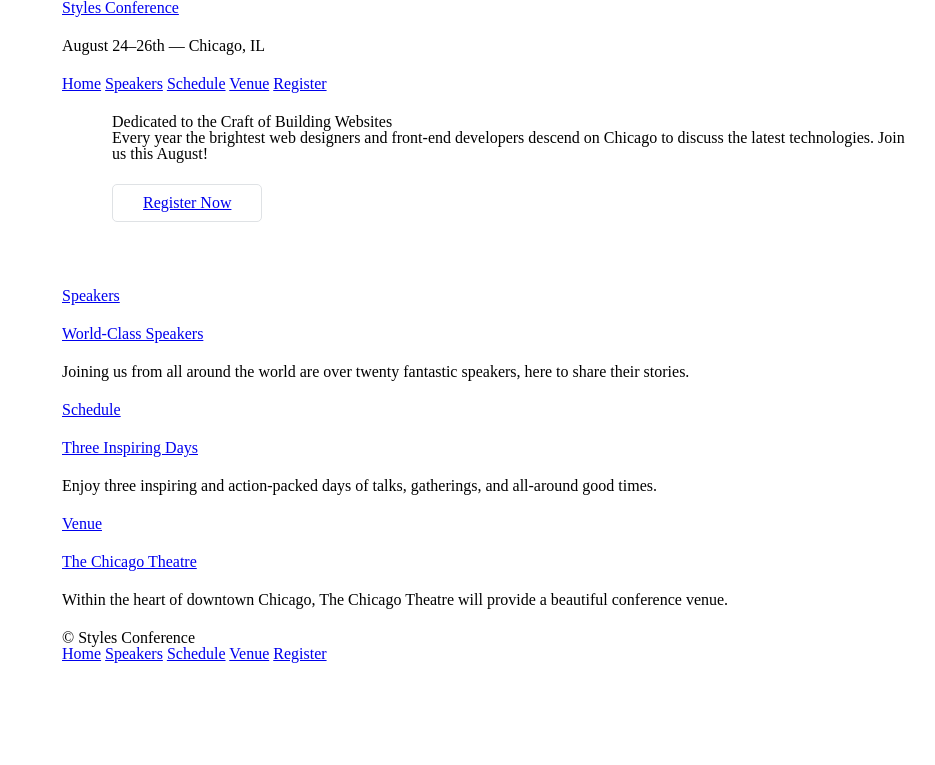
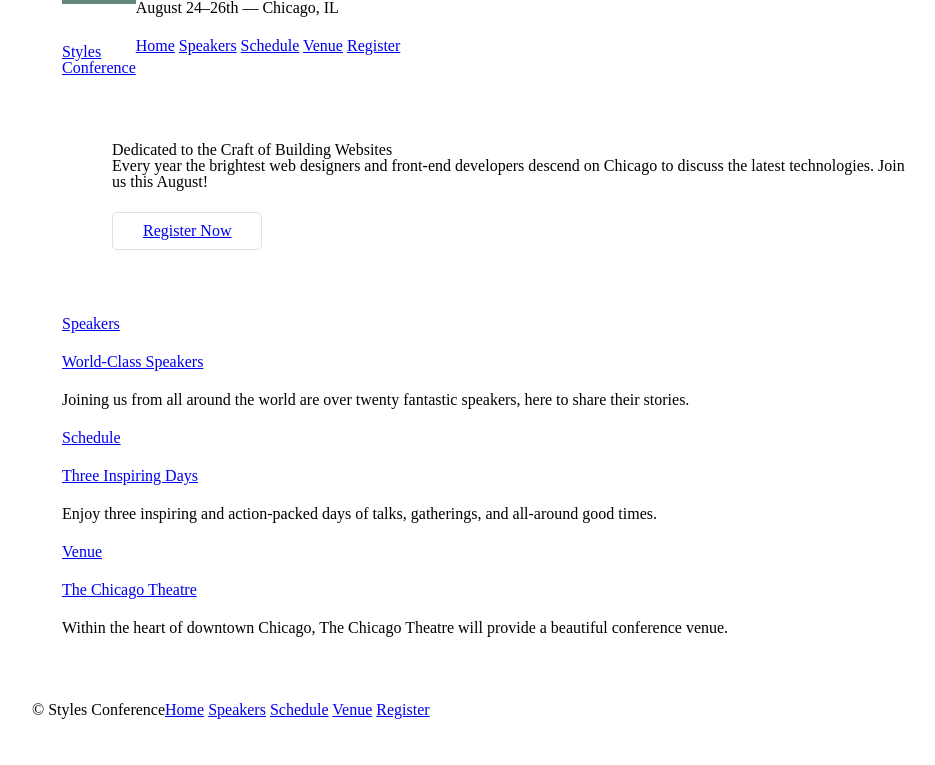
Before and after one commit to spyshow/Html, a plain HTML site: page index.html in a window 1280 px wide. Shown: the whole page, without its empty margins (128-1063 px from the left). Drawn offline with Linux system fonts and the light colour scheme.

Commit message:
clear fix included with some content repositioning

```diff
--- a/assets/stylesheets/main.css
+++ b/assets/stylesheets/main.css
@@ -102,3 +102,46 @@ h1, h3, h4, h5, p {
 .hero {
   padding: 22px 80px 66px 80px;
 }
+
+/*
+  ========================================
+  ClearFix
+  ========================================
+*/
+
+.group:before,
+.group:after {
+  content: "";
+  display: table;
+}
+.group:after {
+  clear: both;
+}
+.group {
+  clear: both;
+  *zoom: 1;
+}
+
+/*
+  ========================================
+  Primary header
+  ========================================
+*/
+
+.logo {
+  float: left;
+  border-top: 4px solid #648880;
+  padding: 40px 0 22px 0;
+}
+
+.container {
+
+}
+
+.primary-footer small{
+  float: left ;
+}
+
+.primary-footer {
+  padding: 44px 0 ;
+}
--- a/index.html
+++ b/index.html
@@ -11,10 +11,10 @@
 
     <!-- Header -->
 
-    <header class="container">
+    <header class="container group">
 
-      <h1>
-        <a href="index.html">Styles Conference</a>
+      <h1 class="logo">
+        <a href="index.html">Styles<br> Conference</a>
       </h1>
 
       <h3>August 24&ndash;26th &mdash; Chicago, IL</h3>
@@ -73,7 +73,7 @@
 
     <!-- Footer -->
 
-    <footer class="container">
+    <footer class="container primary-footer group">
 
       <small>&copy; Styles Conference</small>
 
```
